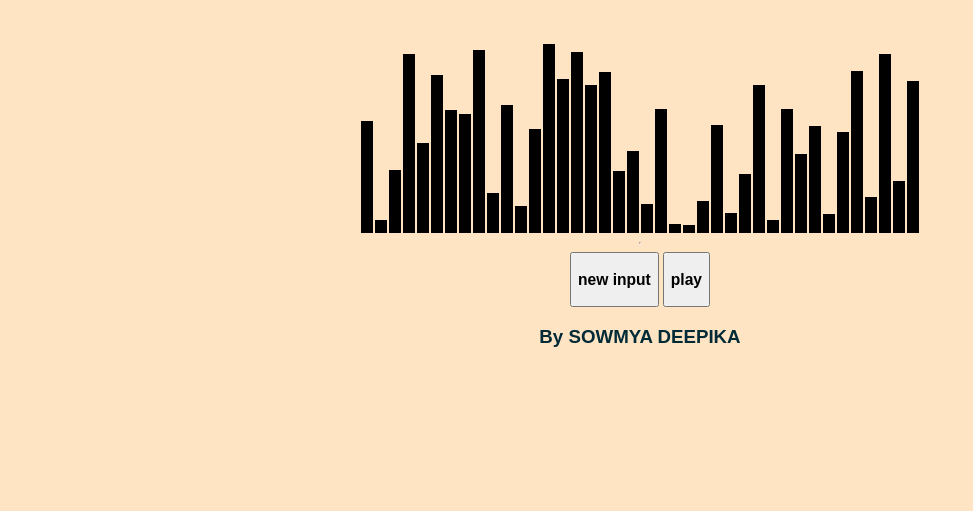
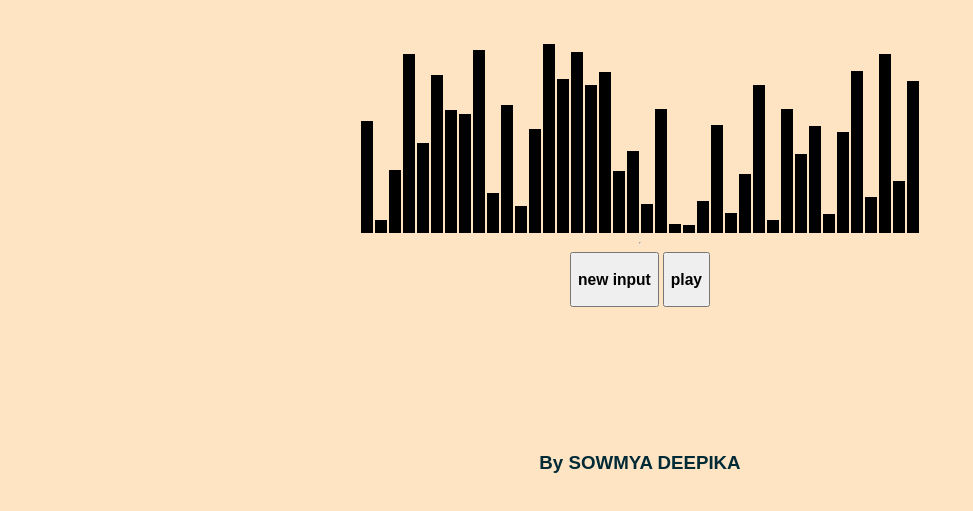
Before and after one commit to sowdeep10/sorting_alogo, a plain HTML site: page index.html in a window 1280 px wide. Shown: the part 181-692 px from the top of the page, without its empty margins (0-973 px from the left). Drawn offline with Linux system fonts and the light colour scheme.

Commit message:
Update index.html

```diff
--- a/index.html
+++ b/index.html
@@ -14,7 +14,7 @@
         <button onClick="play()"><h3>play</h3></button>
     </div>
     <script src="script.js"></script>
-    <footer>
+    <footer><br><br><br><br><br><br><br>
         <h3>By SOWMYA DEEPIKA</h3>
     </footer>
 </body>
```
